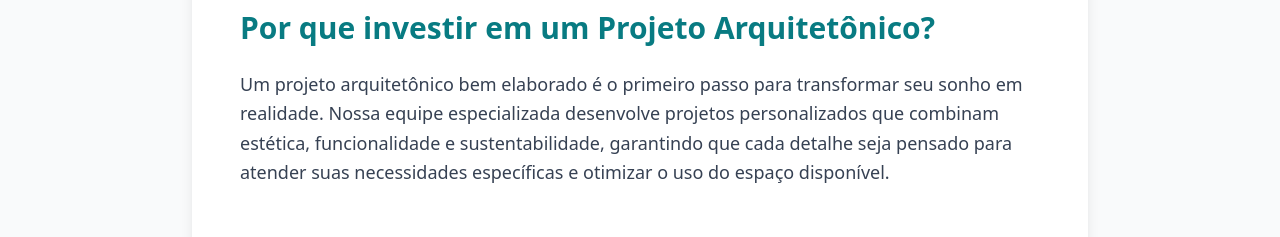
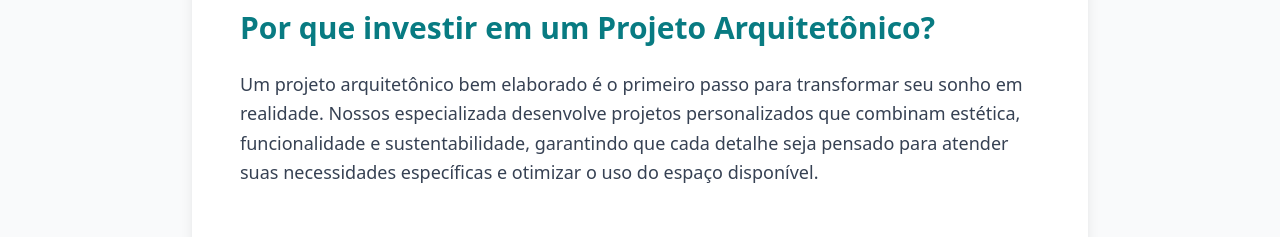
Before and after one commit to morgadothiago/imovel_360, a Next.js app: page /projetosarquitetonicos in a window 1280 px wide. Shown: the part 666-903 px from the top of the page. Built offline with nearby package versions, Linux system fonts and the light colour scheme.

Commit message:
atualizar

```diff
--- a/src/app/projetosarquitetonicos/page.tsx
+++ b/src/app/projetosarquitetonicos/page.tsx
@@ -33,7 +33,7 @@ export default function ProjetoArquitetonico() {
             <h2 className="text-[#087B82] text-3xl font-bold mb-6">Por que investir em um Projeto Arquitetônico?</h2>
             <p className="text-gray-700 text-lg leading-relaxed mb-6">
               Um projeto arquitetônico bem elaborado é o primeiro passo para transformar seu sonho em realidade.
-              Nossa equipe especializada desenvolve projetos personalizados que combinam estética, funcionalidade
+              Nossos especializada desenvolve projetos personalizados que combinam estética, funcionalidade
               e sustentabilidade, garantindo que cada detalhe seja pensado para atender suas necessidades específicas
               e otimizar o uso do espaço disponível.
             </p>
```
